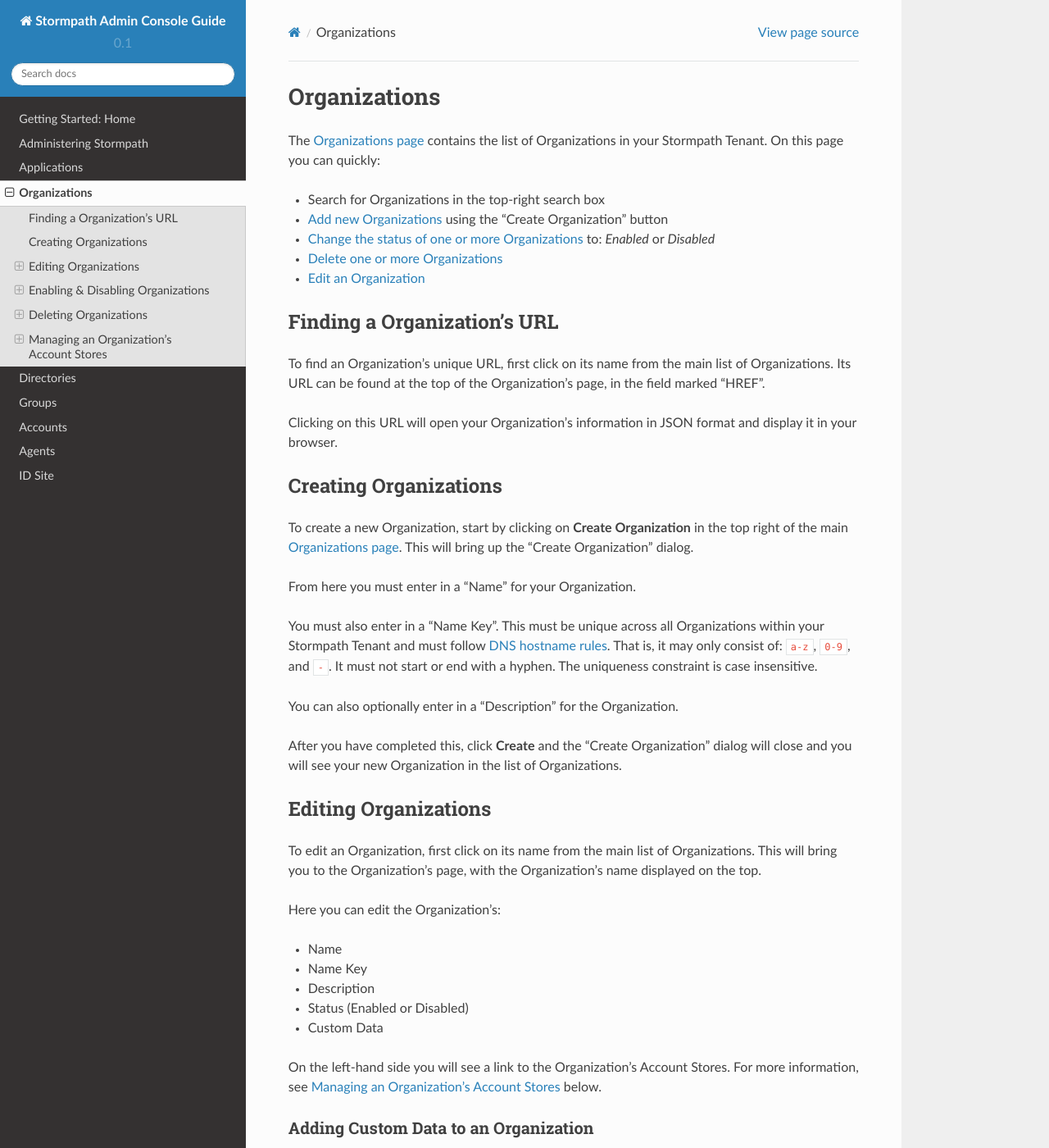
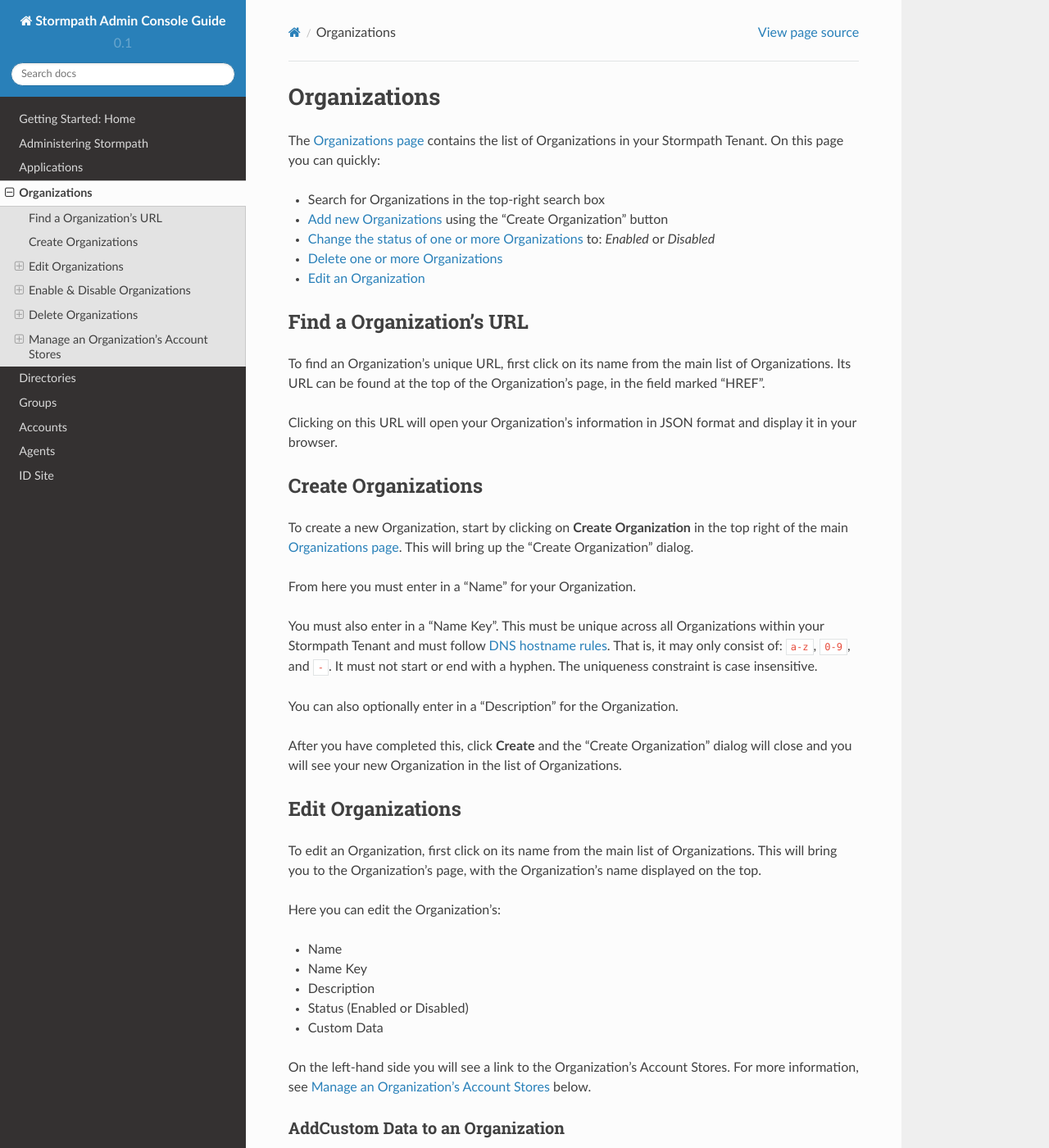
Before and after one commit to stormpath/stormpath-console-guide, a Sphinx documentation site: the page built from source/organizations.rst, in a window 1280 px wide and 1400 px high. Shown: the whole window at 82% size. Built offline with Sphinx 7.4.7 and the Read the Docs theme 2.0.0, drawn with Linux system fonts in a browser that asks for light colours; some of the changed text lies outside the part shown.

Commit message:
Changed heading tense doc-wide

```diff
--- a/source/organizations.rst
+++ b/source/organizations.rst
@@ -7,21 +7,21 @@
 The `Organizations page <https://api.stormpath.com/ui2/index.html#/organizations>`__ contains the list of Organizations in your Stormpath Tenant. On this page you can quickly:
 
 - Search for Organizations in the top-right search box
-- :ref:`Add new Organizations <organizations-creating>` using the "Create Organization" button
-- :ref:`Change the status of one or more Organizations <organizations-changing-status>` to: `Enabled` or `Disabled`
-- :ref:`Delete one or more Organizations <organizations-deleting>`
-- :ref:`Edit an Organization <Organizations-editing>`
+- :ref:`Add new Organizations <organizations-create>` using the "Create Organization" button
+- :ref:`Change the status of one or more Organizations <organizations-change-status>` to: `Enabled` or `Disabled`
+- :ref:`Delete one or more Organizations <organizations-delete>`
+- :ref:`Edit an Organization <Organizations-edit>`
 
-Finding a Organization's URL
+Find a Organization's URL
 ================================
 
 To find an Organization's unique URL, first click on its name from the main list of Organizations. Its URL can be found at the top of the Organization's page, in the field marked "HREF".
 
 Clicking on this URL will open your Organization's information in JSON format and display it in your browser.
 
-.. _organizations-creating:
+.. _organizations-create:
 
-Creating Organizations
+Create Organizations
 ========================
 
 To create a new Organization, start by clicking on **Create Organization** in the top right of the main `Organizations page <https://api.stormpath.com/ui2/index.html#/organizations>`__. This will bring up the "Create Organization" dialog.
@@ -34,9 +34,9 @@
 
 After you have completed this, click **Create** and the "Create Organization" dialog will close and you will see your new Organization in the list of Organizations.
 
-.. _organizations-editing:
+.. _organizations-edit:
 
-Editing Organizations
+Edit Organizations
 ========================
 
 To edit an Organization, first click on its name from the main list of Organizations. This will bring you to the Organization's page, with the Organization's name displayed on the top.
@@ -51,7 +51,7 @@
 
 On the left-hand side you will see a link to the Organization's Account Stores. For more information, see  :ref:`organizations-account-stores` below.
 
-Adding Custom Data to an Organization
+AddCustom Data to an Organization
 --------------------------------------
 
 In the "Custom Data" section of the Organization page, you will see two tabs: "Editor" and "JSON".
@@ -62,9 +62,9 @@
 
 To see what your Custom Data would look like as JSON, click on the "JSON" tab.
 
-.. _organizations-changing-status:
+.. _organizations-change-status:
 
-Enabling & Disabling Organizations
+Enable & Disable Organizations
 ===================================
 
 If an Organization serves as an Account Store for an Organization, then login attempts to that Organization can be directed to the Organization and its associated Directories and Groups. If the Organization is the only mapping point between your Organization and one or more Directories and Groups, then disabling that Organization will prevent all of the Accounts in those Directories and Groups from logging in.
@@ -87,9 +87,9 @@
 
 You can change the status of multiple Organizations from the Organization list view. Select as many Organizations as you like using the check boxes in the left-most column, then click on the "Bulk Actions" button. This will open a menu where you can select "Enabled" or "Disabled".
 
-.. _organizations-deleting:
+.. _organizations-delete:
 
-Deleting Organizations
+Delete Organizations
 ========================
 
 .. warning::
@@ -106,7 +106,7 @@
 
 .. _organizations-account-stores:
 
-Managing an Organization's Account Stores
+Manage an Organization's Account Stores
 =========================================
 
 When viewing the page for a specific Organization, you can see all of its associated Account Stores by clicking on the "Account Stores" link in the left-side navigation panel. This list is composed of all of the **Directories** and **Groups** that have **Account Store Mappings** to this Organization.
```
Also changed, not shown: other parts of source/organizations.rst (+4 -4 lines), source/directories.rst (+26 -22 lines), source/groups.rst (+15 -15 lines).
